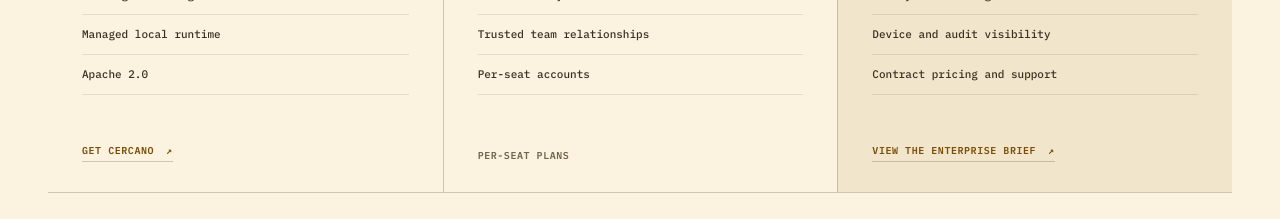
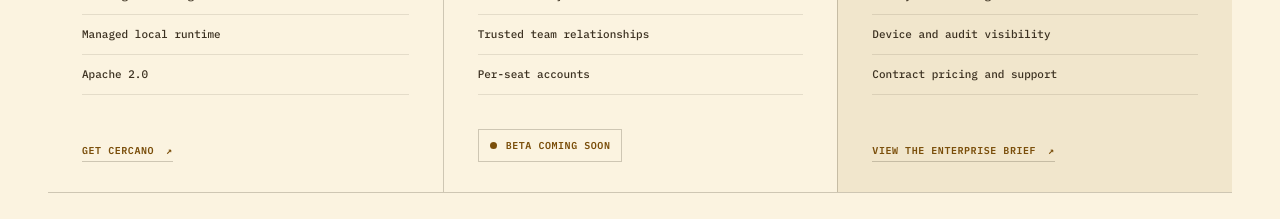
Before and after one commit to cercano-ai/cercloud-site, a website: page website/index.html in a window 1280 px wide. Shown: the part 6935-7154 px from the top of the page. Drawn offline with Linux system fonts and the light colour scheme.

Commit message:
Add Cercloud Pro beta status

```diff
--- a/website/index.html
+++ b/website/index.html
@@ -318,7 +318,7 @@
                 <li>Trusted team relationships</li>
                 <li>Per-seat accounts</li>
               </ul>
-              <span class="plan-state">Per-seat plans</span>
+              <span class="plan-state plan-state--beta">Beta coming soon</span>
             </article>
             <article class="plan-card plan-card--featured">
               <span class="plan-number">03 / ENTERPRISE</span>
--- a/website/styles.css
+++ b/website/styles.css
@@ -406,6 +406,17 @@
 .plan-card li { padding: 12px 0; border-bottom: 1px solid var(--soft-line); font: 500 11px/1.35 var(--font-mono); }
 .plan-card > a, .plan-state { margin-top: auto; }
 .plan-state { color: var(--muted); font: 600 10px/1.3 var(--font-mono); letter-spacing: .055em; text-transform: uppercase; }
+.plan-state--beta {
+  display: inline-flex;
+  align-items: center;
+  gap: 9px;
+  width: fit-content;
+  padding: 9px 11px;
+  border: 1px solid var(--line);
+  color: var(--primary);
+  background: var(--bg);
+}
+.plan-state--beta::before { content: ""; width: 7px; height: 7px; border-radius: 50%; background: var(--primary); }
 
 .closing {
   display: grid;
```
Also changed, not shown: website/tests/site.test.mjs (+1 -0 lines).
